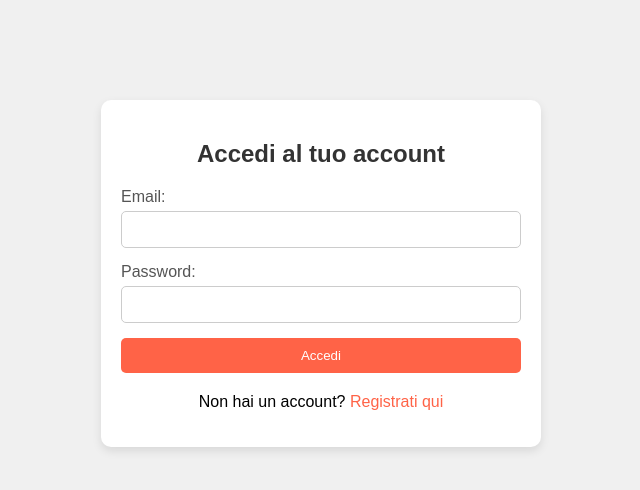
After one commit to simobe-git/basi-di-dati, a PHP site: page /login.php in a window 1280 px wide. The commit adds this page. Shown: the top 490 px of the page, without its empty margins (319-959 px from the left). Run offline with PHP 8.4, Linux system fonts and the light colour scheme.

Commit message:
creazione folder css, file login con stile

```diff
--- /dev/null
+++ b/css/login.css
@@ -0,0 +1,73 @@
+body {
+    font-family: Arial, sans-serif;
+    background-color: #f0f0f0; /* Colore di sfondo chiaro */
+    margin: 0;
+    padding: 0;
+}
+
+.login-container {
+    max-width: 400px; /* Larghezza massima del contenitore */
+    margin: 100px auto; /* Centrato verticalmente */
+    padding: 20px;
+    background-color: #fff; /* Sfondo bianco per il contenitore */
+    border-radius: 10px; /* Angoli arrotondati */
+    box-shadow: 0 4px 10px rgba(0, 0, 0, 0.1); /* Ombra */
+}
+
+h2 {
+    text-align: center;
+    color: #333; /* Colore del testo */
+}
+
+.form-group {
+    margin-bottom: 15px; /* Spazio tra i campi */
+}
+
+label {
+    display: block; /* Etichetta come blocco */
+    margin-bottom: 5px; /* Spazio sotto l'etichetta */
+    color: #555; /* Colore dell'etichetta */
+}
+
+input[type="email"],
+input[type="password"] {
+    width: 100%; /* Larghezza completa */
+    padding: 10px; /* Spaziatura interna */
+    border: 1px solid #ccc; /* Bordo grigio */
+    border-radius: 5px; /* Angoli arrotondati */
+    box-sizing: border-box; /* Include il padding e il bordo nella larghezza */
+}
+
+input[type="email"]:focus,
+input[type="password"]:focus {
+    border-color: #ff6347; /* Colore del bordo al focus */
+}
+
+.cta-button {
+    width: 100%; /* Larghezza completa */
+    padding: 10px; /* Spaziatura interna */
+    background-color: #ff6347; /* Colore del pulsante */
+    color: white; /* Colore del testo del pulsante */
+    border: none; /* Nessun bordo */
+    border-radius: 5px; /* Angoli arrotondati */
+    cursor: pointer; /* Cambia il cursore */
+    transition: background-color 0.3s ease; /* Transizione per il colore */
+}
+
+.cta-button:hover {
+    background-color: #ff4500; /* Colore al passaggio del mouse */
+}
+
+.signup-link {
+    text-align: center; /* Centrato */
+    margin-top: 20px; /* Spazio sopra */
+}
+
+.signup-link a {
+    color: #ff6347; /* Colore del link */
+    text-decoration: none; /* Rimuovi sottolineatura */
+}
+
+.signup-link a:hover {
+    text-decoration: underline; /* Sottolinea al passaggio del mouse */
+}
--- /dev/null
+++ b/login.php
@@ -0,0 +1,38 @@
+<?php
+
+// Controllo se utente ha effettuato il login lo reindirizzo alla pagina di home
+
+session_start();
+if(isset($_SESSION['statoLogin'])){
+    header('Location: home.php');
+    exit();
+}
+
+?>
+
+<!DOCTYPE html>
+<html lang="it">
+<head>
+    <meta charset="UTF-8">
+    <meta name="viewport" content="width=device-width, initial-scale=1.0">
+    <title>Login - Nome del Sito</title>
+    <link rel="stylesheet" href="/css/login.css"> <!-- Collega il file CSS -->
+</head>
+<body>
+    <div class="login-container">
+        <h2>Accedi al tuo account</h2>
+        <form action="#" method="POST" class="login-form">
+            <div class="form-group">
+                <label for="email">Email:</label>
+                <input type="email" id="email" name="email" required>
+            </div>
+            <div class="form-group">
+                <label for="password">Password:</label>
+                <input type="password" id="password" name="password" required>
+            </div>
+            <button type="submit" class="cta-button">Accedi</button>
+            <p class="signup-link">Non hai un account? <a href="register.html">Registrati qui</a></p>
+        </form>
+    </div>
+</body>
+</html>
```
Also changed, not shown: home.php (+7 -1 lines), css/home.css (renamed from home.css).
